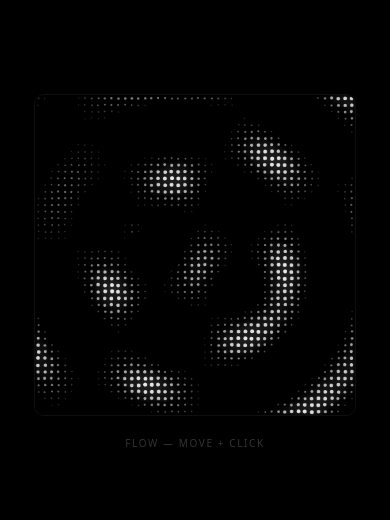
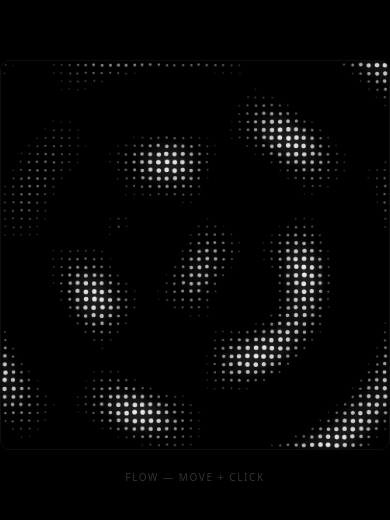
Before and after one commit to mattjss/flow, a plain HTML site: page index.html in a window 390 px wide. Shown: the part 150-670 px from the top of the page. Drawn offline with Linux system fonts and the light colour scheme.

Commit message:
style: responsive frame — 100vmin fills any square viewport

```diff
--- a/index.html
+++ b/index.html
@@ -5,9 +5,7 @@
   <meta name="viewport" content="width=device-width, initial-scale=1.0">
   <title>flow</title>
   <style>
-    :root { --sz: 422px; }
-    @media (min-width: 1440px) { :root { --sz: 576px; } }
-    @media (max-width: 480px)  { :root { --sz: 322px; } }
+    :root { --sz: 100vmin; }
     *, *::before, *::after { box-sizing: border-box; margin: 0; padding: 0; }
     html, body {
       width: 100%; height: 100%; background: #000;
```
